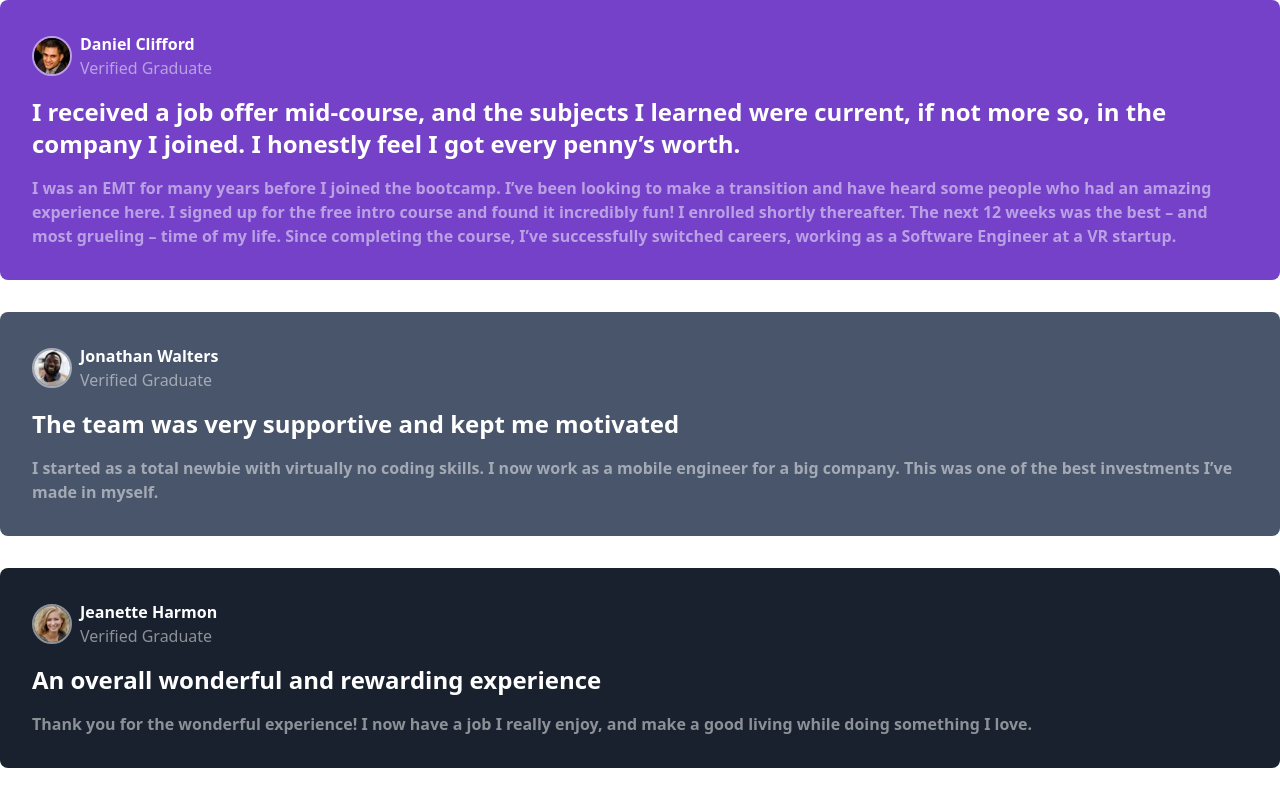
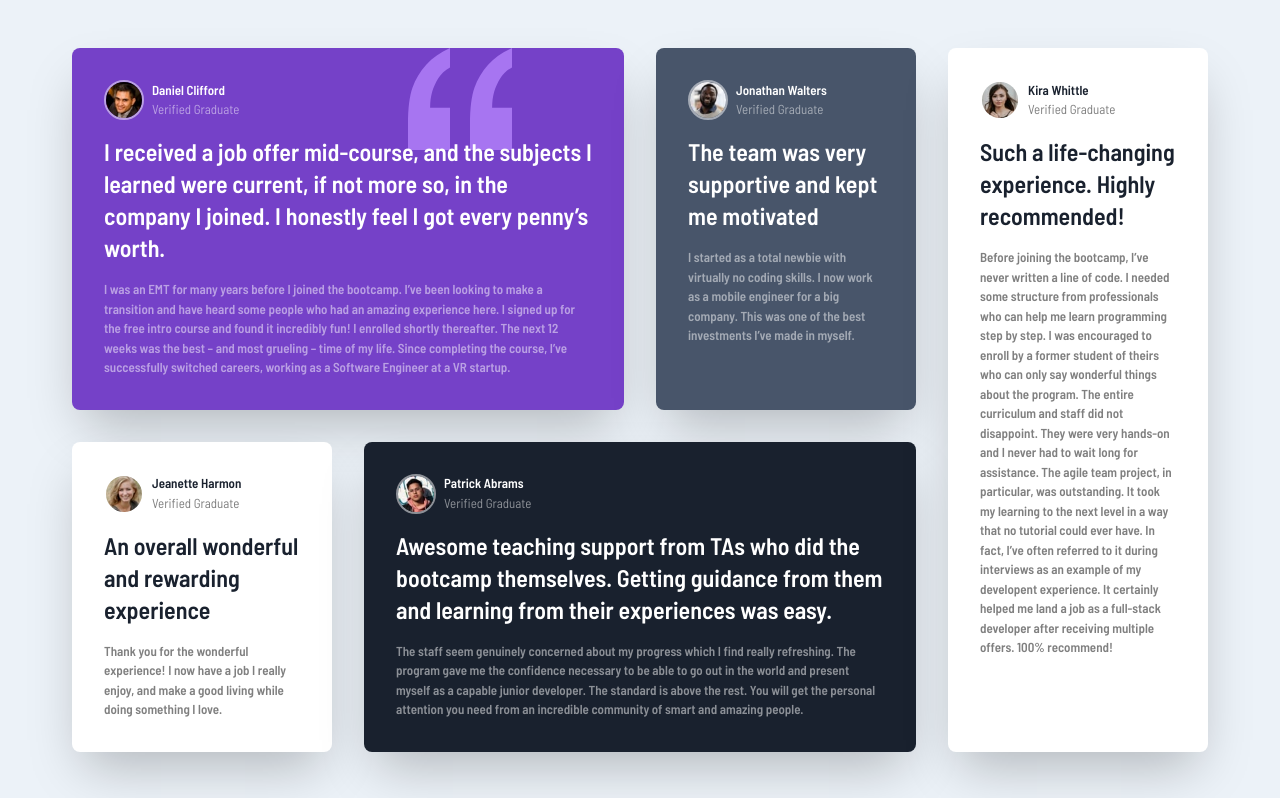
Before and after one commit to Maksym-Rozhytskyi/tutorial-tailwind-cards, a website built with Vite: page index.html in a window 1280 px wide. Shown: the top 798 px of the page. Built offline with nearby package versions, Linux system fonts and the light colour scheme; files whose address does not match are found by name.

Commit message:
- Desktop design - Code format - New font

```diff
--- a/index.html
+++ b/index.html
@@ -4,6 +4,12 @@
     <meta charset="UTF-8"/>
     <meta name="viewport" content="width=device-width, initial-scale=1.0"/>
     <title>tutorial-tailwind</title>
+    <link rel="preconnect" href="https://fonts.googleapis.com"/>
+    <link rel="preconnect" href="https://fonts.gstatic.com" crossorigin/>
+    <link
+            href="https://fonts.googleapis.com/css2?family=Barlow+Semi+Condensed:ital,wght@0,400;0,500;0,600;1,400;1,500&display=swap"
+            rel="stylesheet"
+    />
 </head>
 <body>
 <div id="app"></div>
--- a/src/main.js
+++ b/src/main.js
@@ -2,9 +2,9 @@ import './style.css'
 
 // language=HTML
 document.querySelector('#app').innerHTML = `
-    <div class="flex flex-col gap-8">
+    <div class="mx-auto grid min-h-[100vh] max-w-[1200px] gap-8 p-8 lg:grid-cols-4 lg:place-content-center">
         <section
-                class="bg-primary card text-white bg-[url('images/bg-pattern-quotation.svg')] bg-no-repeat bg-position-[top_right_1rem]">
+                class="card bg-primary text-white bg-[url('/images/bg-pattern-quotation.svg')] bg-no-repeat bg-right-top lg:col-span-2 lg:bg-[right_7rem_top]">
             <div class="card-container-name">
                 <img src="images/image-daniel.jpg" alt="Daniel Clifford"
                      class="card-photo">
@@ -28,7 +28,7 @@ document.querySelector('#app').innerHTML = `
                 successfully switched careers, working as a Software Engineer at a VR startup.
             </p>
         </section>
-        <section class="bg-primary-dark card text-white">
+        <section class="card bg-primary-dark text-white">
             <div class="card-container-name">
                 <img src="images/image-jonathan.jpg" alt="Jonathan Walters"
                      class="card-photo">
@@ -45,24 +45,24 @@ document.querySelector('#app').innerHTML = `
                 company. This was one of the best investments I’ve made in myself.
             </p>
         </section>
-        <section class="bg-primary-blackish card text-white">
+        <section class="card bg-white text-primary-blackish">
             <div class="card-container-name">
                 <img src="images/image-jeanette.jpg" alt="Jeanette Harmon"
                      class="card-photo">
                 <div class="card-person">
                     <span class="font-bold">Jeanette Harmon</span>
-                    <span class="text-white/50">Verified Graduate</span>
+                    <span class="card-edu text-black/50">Verified Graduate</span>
                 </div>
             </div>
             <p class="card-info">
                 An overall wonderful and rewarding experience
             </p>
-            <p class="card-description">
+            <p class="card-description text-black/50">
                 Thank you for the wonderful experience! I now have a job I really enjoy, and make a good living while
                 doing something I love.
             </p>
         </section>
-        <section class="bg-primary-dark card card text-white">
+        <section class="card bg-primary-blackish text-white lg:col-span-2">
             <div class="card-container-name">
                 <img src="images/image-patrick.jpg" alt="Patrick Abrams"
                      class="card-photo">
@@ -82,19 +82,19 @@ document.querySelector('#app').innerHTML = `
                 incredible community of smart and amazing people.
             </p>
         </section>
-        <section class="bg-primary-blackish card text-white">
+        <section class="card bg-white text-primary-blackish lg:col-start-4 lg:row-start-1 lg:row-span-2">
             <div class="card-container-name">
                 <img src="images/image-kira.jpg" alt="Kira Whittle"
                      class="card-photo">
                 <div class="card-person">
                     <span class="font-bold">Kira Whittle</span>
-                    <span class="text-white/50">Verified Graduate</span>
+                    <span class="card-edu text-black/50">Verified Graduate</span>
                 </div>
             </div>
             <p class="card-info">
                 Such a life-changing experience. Highly recommended!
             </p>
-            <p class="card-description">
+            <p class="card-description text-black/50">
                 Before joining the bootcamp, I’ve never written a line of code. I needed some structure from
                 professionals who can help me learn programming step by step. I was encouraged to enroll by a former
                 student of theirs who can only say wonderful things about the program. The entire curriculum and staff
--- a/src/style.css
+++ b/src/style.css
@@ -11,11 +11,11 @@
 
 @layer components {
     .card {
-        @apply rounded-lg p-8;
+        @apply rounded-lg p-8 shadow-2xl;
     }
 
     .card-container-name {
-        @apply inline-flex items-center gap-2 mb-4;
+        @apply mb-4 inline-flex items-center gap-2;
     }
 
     .card-person {
@@ -23,7 +23,7 @@
     }
 
     .card-photo {
-        @apply rounded-full border-2 border-white/50 w-10 h-10;
+        @apply h-10 w-10 rounded-full border-2 border-white/50;
     }
 
     .card-info {
@@ -35,10 +35,10 @@
     }
 }
 
-:root {
-    font-family: system-ui, -apple-system, BlinkMacSystemFont, "Segoe UI", sans-serif;
-}
 
 body {
-    margin: 0;
+    font-family: 'Barlow Semi Condensed', sans-serif;
+    font-size: 13px;
+    background-color: hsl(210, 46%, 95%);
+    min-height: 100vh;
 }
```
